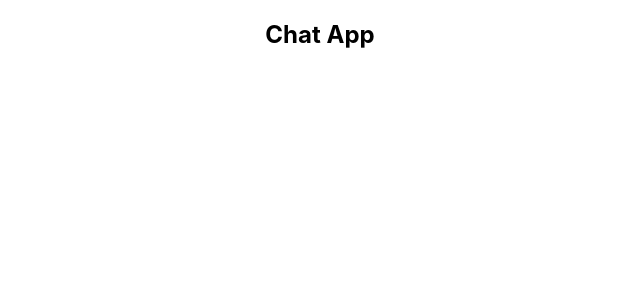
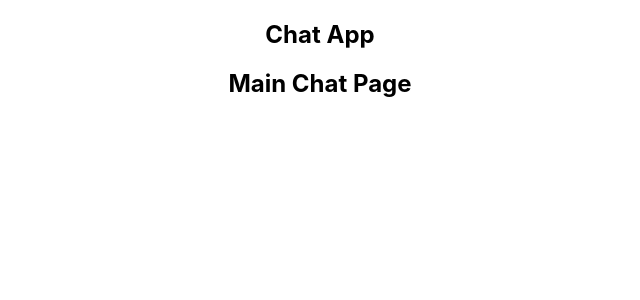
Before and after one commit to shashidhar788/chat-app-frontend, a React (Create React App) app: page / in a window 1280 px wide. Shown: the top 300 px of the page, without its empty margins (320-960 px from the left). Built offline with nearby package versions, Linux system fonts and the light colour scheme.

Commit message:
added router, fixed switch

```diff
--- a/package.json
+++ b/package.json
@@ -8,6 +8,7 @@
     "@testing-library/user-event": "^12.1.10",
     "react": "^17.0.2",
     "react-dom": "^17.0.2",
+    "react-router-dom": "^5.2.0",
     "react-scripts": "4.0.3",
     "web-vitals": "^1.0.1"
   },
--- a/src/App.js
+++ b/src/App.js
@@ -1,11 +1,27 @@
+import React from 'react';
+import './App.css';
+import Chat from './components/chatComponents/ChatComponent';
+import Login from './components/AuthComponents/Login';
+import Register from './components/AuthComponents/Register';
 
-import './App.css';
+import { BrowserRouter as Router, Redirect, Route, Switch } from 'react-router-dom';
+
 
 function App() {
   return (
-    <div className="App">
-      <h2> Chat App</h2>
-    </div>
+    <Router>
+      <div className="App">
+        <h2> Chat App</h2>
+        <Switch>
+          <Route exact path='/' component={Chat} />
+          <Route exact path='/login' component={Login} />
+          <Route path='/register' component={Register} />
+          <Route render={()=><h1>404 page not found</h1>}/>
+        </Switch>
+
+      </div>
+    </Router>
+
   );
 }
 
```
Also changed, not shown: 2 other files (tests, documents, lock files or other folders).
